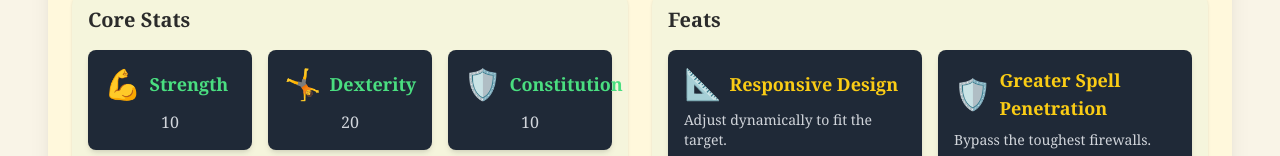
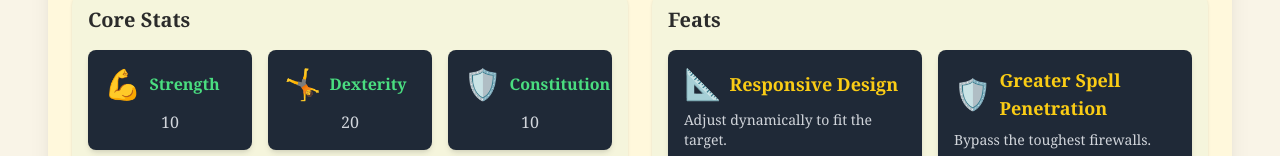
Before and after one commit to nicky-mc/the-adventure-begins-a-portfolio-story, a Next.js app: page / in a window 1280 px wide. Shown: the part 586-742 px from the top of the page. Built offline with nearby package versions, Linux system fonts and the light colour scheme.

Commit message:
updated name to Nicky

```diff
--- a/src/components/StatsCard.jsx
+++ b/src/components/StatsCard.jsx
@@ -20,7 +20,7 @@ export default function StatsCard() {
             <div key={index} className="card bg-gray-800 shadow-md p-4 text-white rounded-lg hover:scale-105 transform transition">
               <div className="flex items-center mb-2">
                 <span className="text-3xl mr-2">{stat.icon}</span>
-                <h4 className="text-green-400 text-lg font-bold">{stat.key}</h4>
+                <h4 className="text-green-400 text-base font-bold">{stat.key}</h4>
               </div>
               <h2 className="text-gray-300 text-xlg text-center">{stat.value}</h2>
             </div>
```
